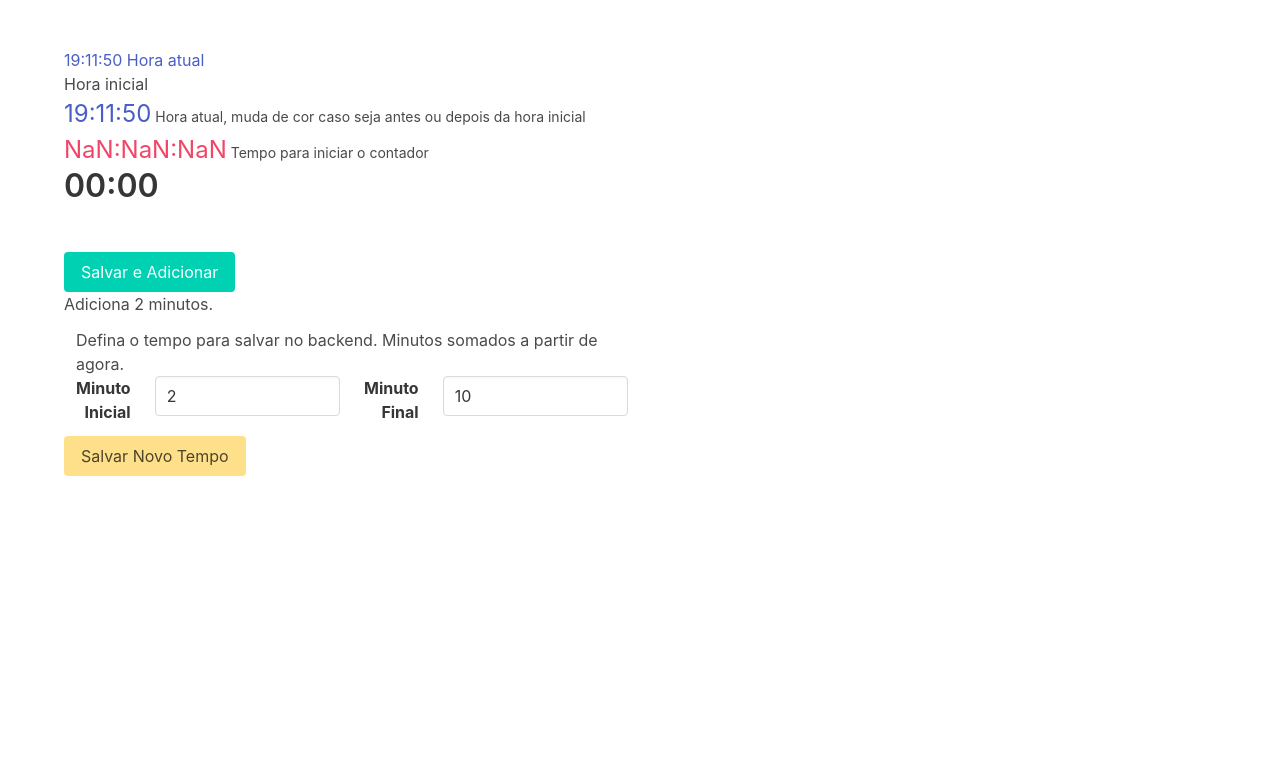
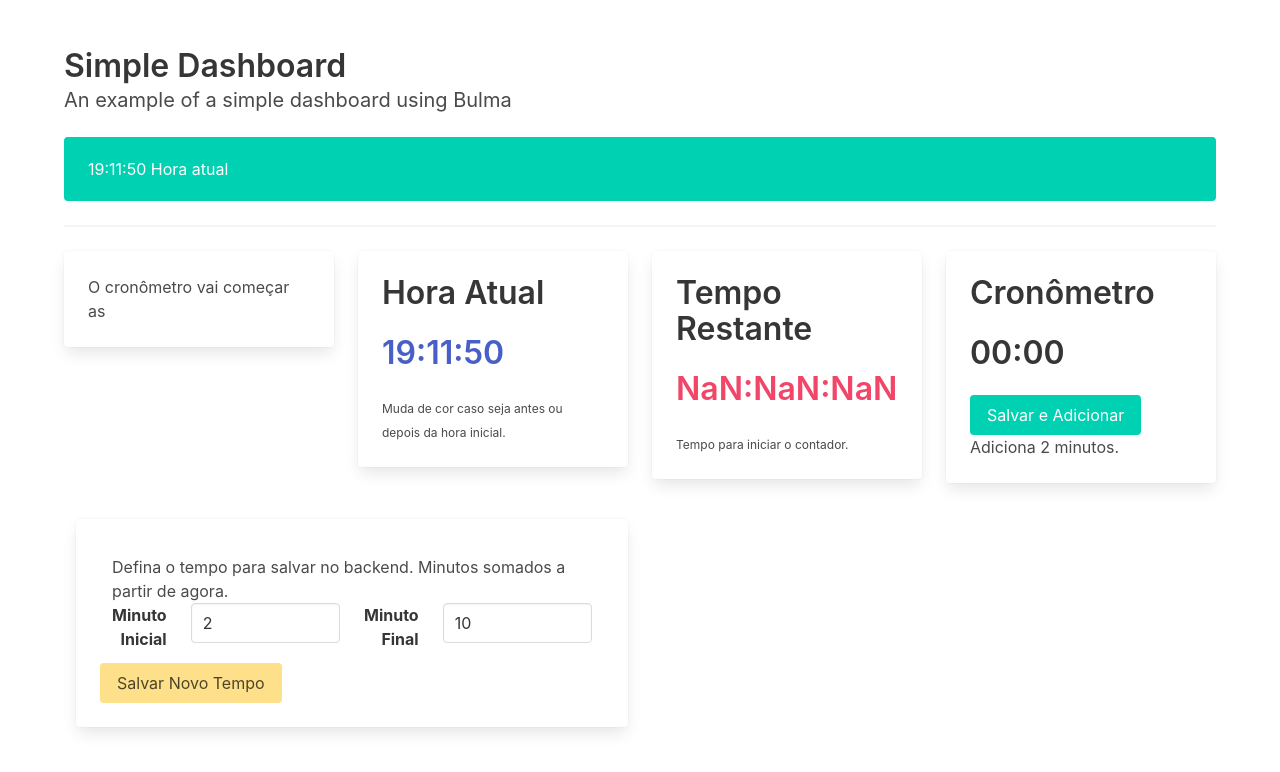
Before and after one commit to rg3915/countdown-alpinejs-test, a plain HTML site: page v3/index.html in a window 1280 px wide. Drawn offline with nearby package versions, Linux system fonts and the light colour scheme; no server answers.

Commit message:
Transforma tudo em Dashboard.

```diff
--- a/v3/db.json
+++ b/v3/db.json
@@ -1,7 +1,7 @@
 {
   "hora": {
-    "hora_inicial": "2023-01-24 13:53:23",
-    "hora_final": "2023-01-24 13:56:23"
+    "hora_inicial": "2023-01-24 16:08:15",
+    "hora_final": "2023-01-24 16:17:15"
   },
   "tempo_total": {
     "minutos": 2,
--- a/v3/index.html
+++ b/v3/index.html
@@ -20,15 +20,49 @@
 </head>
 
 <body>
-  <section class="section">
-    <div
-      class="container"
+  <section
+    class="section"
     x-data="timer()"
   >
-      <p class="is-size-6 has-text-link" x-text="currentTimeGlobal + ' Hora atual'"></p>
-      <p class="is-size-6" x-text="initialTime + ' Hora inicial'"></p>
-      <span class="is-size-4" :class="started ? 'has-text-primary' : 'has-text-link'" x-text="currentTimeString"></span><small class="is-small"> Hora atual, muda de cor caso seja antes ou depois da hora inicial</small> <br>
-      <span class="is-size-4 has-text-danger" x-text="remainingTimeStr"></span><small> Tempo para iniciar o contador</small>
+    <div class="container">
+      <h1 class="title">Simple Dashboard</h1>
+      <p class="subtitle">An example of a simple dashboard using Bulma</p>
+
+      <div class="notification is-primary">
+        <p x-text="currentTimeGlobal + ' Hora atual'"></p>
+      </div>
+      <hr>
+      <div class="columns">
+        <div class="column">
+          <div class="card">
+            <div class="card-content">
+              <p>O cronômetro vai começar as</p>
+              <p class="subtitle" x-text="initialTime"></p>
+            </div>
+          </div>
+        </div>
+        <div class="column">
+          <div class="card">
+            <div class="card-content">
+              <p class="title">Hora Atual</p>
+              <p class="title" :class="started ? 'has-text-primary' : 'has-text-link'" x-text="currentTimeString"></p>
+              <small class="is-size-7">Muda de cor caso seja antes ou depois da hora inicial.</small>
+            </div>
+          </div>
+        </div>
+        <div class="column">
+          <div class="card">
+            <div class="card-content">
+              <p class="title">Tempo Restante</p>
+              <p class="title has-text-danger" x-text="remainingTimeStr"></p>
+              <small class="is-size-7">Tempo para iniciar o contador.</small>
+            </div>
+          </div>
+        </div>
+        <div class="column">
+          <div class="card">
+            <div class="card-content">
+              <p class="title">Cronômetro</p>
               <div class="timer">
                 <h1
                   class="title"
@@ -44,16 +78,20 @@
                 >+ 2min</span>
               </div>
 
-      <br>
-
               <button
                 id="btnRestart"
                 class="button is-primary"
                 @click="restartTime"
               >Salvar e Adicionar</button>
               <p>Adiciona 2 minutos.</p>
-
+            </div>
+          </div>
+        </div>
+      </div>
       <div class="column is-half">
+        <div class="card">
+          <div class="card-content">
+            <div class="column">
               <p>Defina o tempo para salvar no backend. Minutos somados a partir de agora.</p>
               <div class="field is-horizontal">
                 <div class="field-label">
@@ -85,7 +123,11 @@
               @click="saveNewTimes"
             >Salvar Novo Tempo</button>
           </div>
+        </div>
+      </div>
+    </div>
   </section>
+
   <script src="main.js"></script>
 </body>
 
```
Lines whose indentation alone changed are shown as unchanged.
